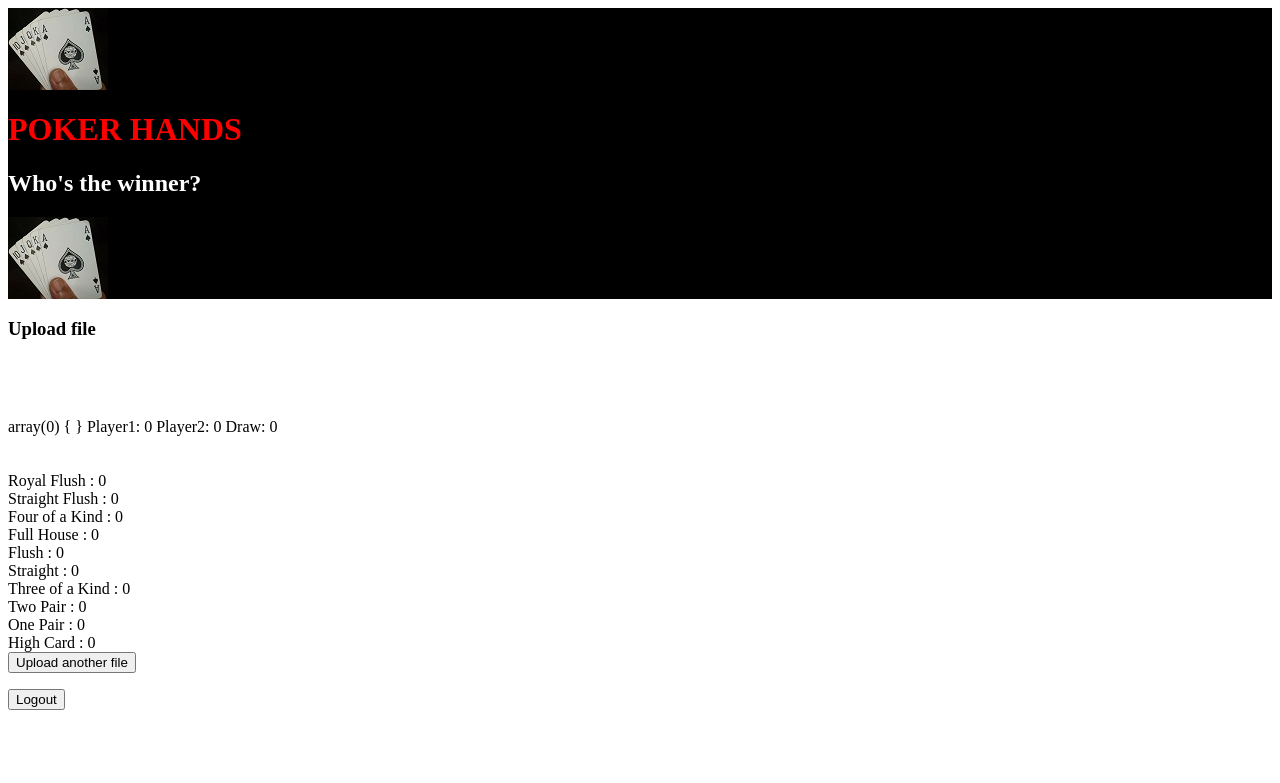
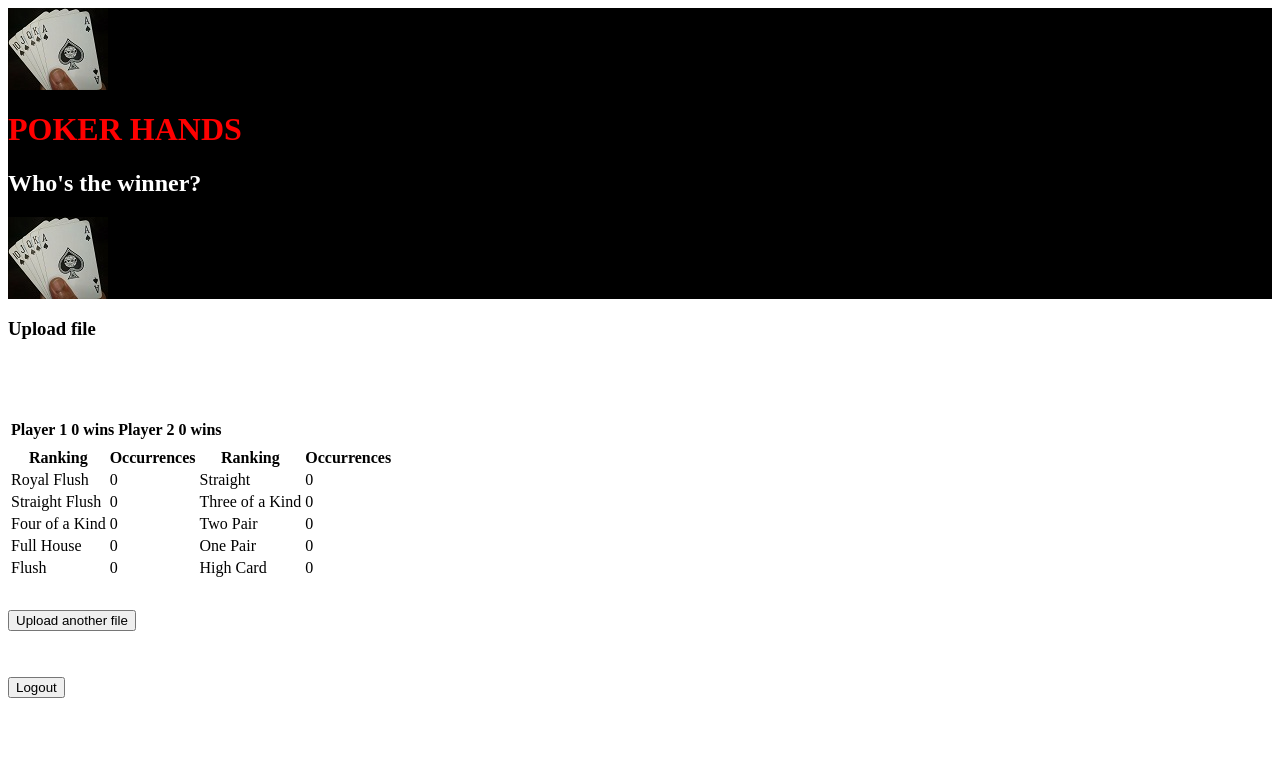
Before and after one commit to sbuttigieg/Poker_Hands, a PHP site: template View/results.php in a window 1280 px wide. Shown: the top 783 px of the page. Run offline with PHP 8.4, Linux system fonts and the light colour scheme; the template is opened without the code that fills it, so the values that code supplies are empty; the visitor is signed in with stand-in values (Sample User, id 1).

Commit message:
Beautified results view. Added error testing text files.

```diff
--- /dev/null
+++ b/Hands/Error_11_cards.txt
@@ -0,0 +1,2 @@
+8C TS KC 9H 4S 7D 2S 5D 3S AC
+5C AD 5D AC 9C 7C 5H 8D TD AC AC
--- /dev/null
+++ b/Hands/Error_9_cards.txt
@@ -0,0 +1,2 @@
+8C TS KC 9H 4S 7D 2S 5D 3S AC
+5C AD 5D AC 9C 7C 5H 8D TD
--- /dev/null
+++ b/Hands/Error_Suit.txt
@@ -0,0 +1,2 @@
+8A TS KC 9H 4S 7D 2S 5D 3S AC
+51 AD 5D AC 9C 7C 5H 8D TD KS
--- /dev/null
+++ b/Hands/Error_Value.txt
@@ -0,0 +1,2 @@
+8C TS KC 9H 4S DD 2S 5D 3S AC
+5C AD 5D AC 9C 7C 5H 8D TD KS
--- /dev/null
+++ b/Hands/Error_card_1_digit.txt
@@ -0,0 +1,2 @@
+8C TS KC 9H 4S 7D 2S 5D 3S AC
+5C AD 5D AC C 7C 5H 8D TD AC
--- /dev/null
+++ b/Hands/Error_card_3_digits.txt
@@ -0,0 +1,2 @@
+8C TS KC 9H 4S 7D 2S 5WD 3S AC
+5C AD 5D AC 9C 7C 5H 8D TD AC
--- a/View/login.php
+++ b/View/login.php
@@ -20,7 +20,6 @@
                 username and password   -->
         <form class="form-signin" name="loginForm" id="loginForm"
             action="index.php?upload" method="POST">
-                <h4 class="form-signin-heading text-center">Please sign in</h4>
                 <label class="sr-only" for="username">Username</label>
                 <input class="form-control" placeholder="Username"
                        required autofocus type="text" id="username"
--- a/View/results.php
+++ b/View/results.php
@@ -6,13 +6,15 @@
 function checkData($data){
     // check there are 10 cards in a row
     if (count($data)!==10){
-        echo "<br>Count: ". count($data);
+        echo "<h6 class=\"text-center\" style=\"color:red;\">"
+            . count($data) . " cards in a hand<h6>";
         return false;
     }
     for ($x=0; $x<=9; $x++){
         // check that each card contains 2 characters
         if (strlen($data[$x]) !==2){
-            echo "<br>$data[$x] Length: ". strlen($data[$x]);
+            echo "<h6 class=\"text-center\" style=\"color:red;\">"
+                . "Incorrect card defined (".$data[$x].")<h6>";
             return false;
         }
         // check that the value of the card is 2 to 9, T, J, Q, K, A
@@ -35,7 +37,8 @@
             || ($value == "Q")|| ($value == "K")|| ($value == "A")){
         return true;
     } else {
-        echo "<br>Value $value is not ok";
+        echo "<h6 class=\"text-center\" style=\"color:red;\">"
+            . "Incorrect card value defined (".$value.")<h6>";
         return false;
     }
 }
@@ -45,7 +48,8 @@
     if (($suit == "S") || ($suit == "H") || ($suit == "D")|| ($suit == "C")){
         return true;
     } else {
-        echo "<br>Suit $suit is not ok";
+        echo "<h6 class=\"text-center\" style=\"color:red;\">"
+            . "Incorrect Suit defined (".$suit.")<h6>";
         return false;
     }
 }
@@ -158,7 +162,6 @@
 function getScore($hand){
     $handValue = getValue($hand); // Derive sorted array with values only
     $handSuit = getSuit($hand); // Derive array with suits only
-    for ($a = 0; $a < count($hand); $a++ ){echo "$hand[$a] ";} //show hand
     // check for duplicates. If there are, run duplicates algorithm
     if (hasDuplicates($handValue)){
         return rankingDuplicates($handValue);
@@ -197,6 +200,22 @@
     return $winner;
 }
 
+function tableData($rankList, $rank){
+    switch($rank) {
+        case "RF": $result = count( array_keys( $rankList, "1" )); break;
+        case "SF": $result = count( array_keys( $rankList, "2" )); break;
+        case "FK": $result = count( array_keys( $rankList, "3" )); break;
+        case "FH": $result = count( array_keys( $rankList, "4" )); break;
+        case "FL": $result = count( array_keys( $rankList, "5" )); break;
+        case "ST": $result = count( array_keys( $rankList, "6" )); break;
+        case "TK": $result = count( array_keys( $rankList, "7" )); break;
+        case "TP": $result = count( array_keys( $rankList, "8" )); break;
+        case "OP": $result = count( array_keys( $rankList, "9" )); break;
+        case "HC": $result = count( array_keys( $rankList, "10" )); break;
+        default: 0;
+    }
+    return $result;
+}
 ///////////////////////////END OF FUNCTIONS///////////////////////////
 
 // Read the uploaded file and check validity.
@@ -204,7 +223,8 @@
 if (($handle = fopen($_SESSION['destFile'], "r")) !== FALSE) {
     while (($data = fgetcsv($handle, 30, " ")) !== FALSE) {
         if (!checkData($data)){
-            echo "<br>Wrong Data";
+            echo "<h6 class=\"text-center\" style=\"color:red;\">"
+                . "Wrong Data<h6>";
             break;
         }
         $this->model->saveResults($data);
@@ -227,13 +247,10 @@
     $scorePlayer1 = getScore($resultsPlayer1[$a]);
     $scoreList1[] = $scorePlayer1;
     $rankList[] = $scorePlayer1[0];
-    echo "<br>Score is $scorePlayer1[0], $scorePlayer1[1], $scorePlayer1[2]<br>";
     $scorePlayer2 = getScore($resultsPlayer2[$a]);
     $scoreList2[] = $scorePlayer2;
     $rankList[] = $scorePlayer2[0];
-    echo "<br>Score is $scorePlayer2[0], $scorePlayer2[1], $scorePlayer2[2]<br>";
     $winner = gameWinner($scorePlayer1, $scorePlayer2);
-    echo "Winner is player $winner<br><br>";
     // count wins
     if ($winner == 1){
         $countP1++;
@@ -241,43 +258,107 @@
         $countP2++;
     } else {$countP0++;}
 }
-var_dump($scoreList2);
-echo "Player1: $countP1 Player2: $countP2 Draw: $countP0<br><br>";
-
-$RF  = count( array_keys( $rankList, "1" ));
-$SF  = count( array_keys( $rankList, "2" ));
-$FK  = count( array_keys( $rankList, "3" ));
-$FH  = count( array_keys( $rankList, "4" ));
-$FL  = count( array_keys( $rankList, "5" ));
-$ST  = count( array_keys( $rankList, "6" ));
-$TK  = count( array_keys( $rankList, "7" ));
-$TP  = count( array_keys( $rankList, "8" ));
-$OP  = count( array_keys( $rankList, "9" ));
-$HC  = count( array_keys( $rankList, "10" ));
-
-echo "<br>Royal Flush      : $RF";
-echo "<br>Straight Flush   : $SF";
-echo "<br>Four of a Kind   : $FK";
-echo "<br>Full House       : $FH";
-echo "<br>Flush            : $FL";
-echo "<br>Straight         : $ST";
-echo "<br>Three of a Kind  : $TK";
-echo "<br>Two Pair         : $TP";
-echo "<br>One Pair         : $OP";
-echo "<br>High Card        : $HC";
 ?>
-
-<!--If file has been uploaded, show "Upload another file" button
-Calls "upload" if pressed-->
-<form name="uploadForm" id="uploadForm" action="index.php?upload" method="POST">
-    <button type="submit" >Upload another file</button>
-</form>
-<?php
-
-// if user is logged in, show logout button
-// calls logout when button is pressed
-if (isset($_SESSION['adminUser'])){?>
-    <form name="logoutForm" id="logoutForm" action="index.php?logout" method="POST">
-        <button type="submit">Logout</button>
-    </form>
-<?php }
+<div class="row">
+    <div class="col-md-3"></div>
+    <div class="col-md-6">
+        <div class="table-responsive">
+            <table class="table-sm table-bordered table-striped thead-dark w-100">
+                <thead>
+                    <tr>
+                        <th>Player 1</th>
+                        <th class ="text-center"><?php echo "$countP1 wins" ?></th>
+                        <th>Player 2</th>
+                        <th class ="text-center"><?php echo "$countP2 wins" ?></th>
+                    </tr>
+                </thead>
+                <tbody>
+                    <tr><td colspan="4"> </td></tr>
+                </tbody>
+            </table>
+        </div>
+    </div>
+    <div class="col-md-3"></div>
+</div>
+<div class="row">
+    <div class="col-md-3"></div>
+    <div class="col-md-6">
+        <div class="table-responsive">
+            <table class="table-sm table-bordered table-striped thead-dark w-100">
+                <thead>
+                    <tr>
+                        <th>Ranking</th><th>Occurrences</th>
+                        <th>Ranking</th><th>Occurrences</th>
+                    </tr>
+                </thead>
+                <tbody>
+                    <tr>
+                        <td>Royal Flush</td>
+                        <td class ="text-center"><?php echo tableData($rankList, "RF") ?></td>
+                        <td>Straight</td>
+                        <td class ="text-center"><?php echo tableData($rankList, "ST") ?></td>
+                    </tr>
+                    <tr>
+                        <td>Straight Flush</td>
+                        <td class ="text-center"><?php echo tableData($rankList, "SF") ?></td>
+                        <td>Three of a Kind</td>
+                        <td class ="text-center"><?php echo tableData($rankList, "TK") ?></td>
+                    </tr>
+                    <tr>
+                        <td>Four of a Kind</td>
+                        <td class ="text-center"><?php echo tableData($rankList, "FK") ?></td>
+                        <td>Two Pair</td>
+                        <td class ="text-center"><?php echo tableData($rankList, "TP") ?></td>
+                    </tr>
+                    <tr>
+                        <td>Full House</td>
+                        <td class ="text-center"><?php echo tableData($rankList, "FH") ?></td>
+                        <td>One Pair</td>
+                        <td class ="text-center"><?php echo tableData($rankList, "OP") ?></td>
+                    </tr>
+                    <tr>
+                        <td>Flush</td>
+                        <td class ="text-center"><?php echo tableData($rankList, "FL") ?></td>
+                        <td>High Card</td>
+                        <td class ="text-center"><?php echo tableData($rankList, "HC") ?></td>
+                    </tr>
+                </tbody>
+            </table>
+        </div>
+    </div>
+    <div class="col-md-3"></div>
+</div>
+<div class="row" style="height:30px;"></div>
+<div class="row">
+    <div class="col-md-4"></div>
+    <div class="col-md-4">
+        <?php
+        // If file has been uploaded, show "Upload another file" button
+        // Calls "upload" if pressed
+        if (isset($_SESSION['destFile'])){?>
+            <form role="form" name="uploadForm" id="uploadForm"
+                  action="index.php?upload" method="POST">
+                <button class="form-control btn btn-primary text-white"
+                        type="submit" >Upload another file</button>
+            </form>
+        <?php }?>
+    </div>
+    <div class="col-md-4"></div>
+</div>
+<div class="row" style="height:30px;"></div>
+<div class="row">
+    <div class="col-md-4"></div>
+    <div class="col-md-4">
+        <?php
+        // If user is logged in, show "Logout" button
+        // Calls logout if pressed
+        if (isset($_SESSION['adminUser'])){?>
+            <form name="logoutForm" id="logoutForm" action="index.php?logout"
+                  method="POST">
+                <button class="bg-dark form-control btn btn-primary text-white"
+                        type="submit" >Logout</button>
+            </form>
+        <?php }?>
+    </div>
+    <div class="col-md-4"></div>
+</div>
```
Also changed, not shown: Hands/hands60.txt (added, +60 -0 lines).
